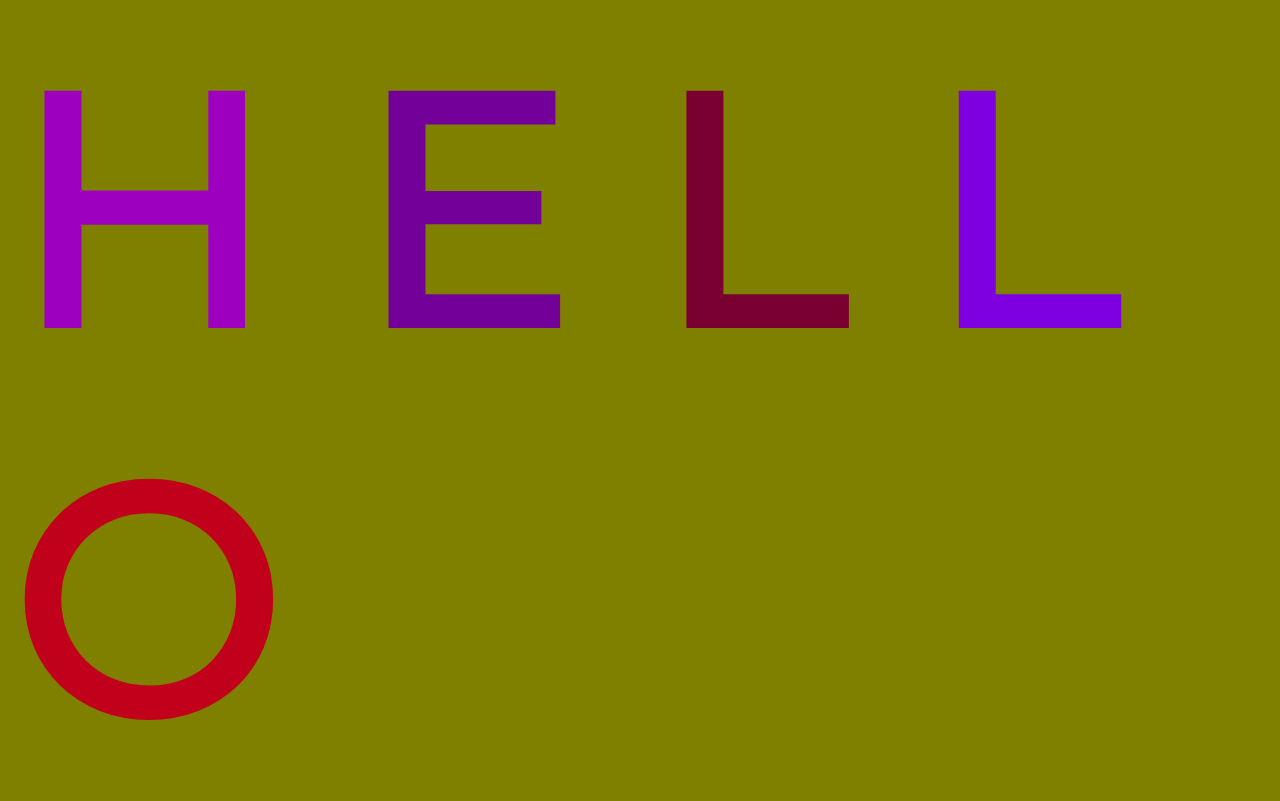
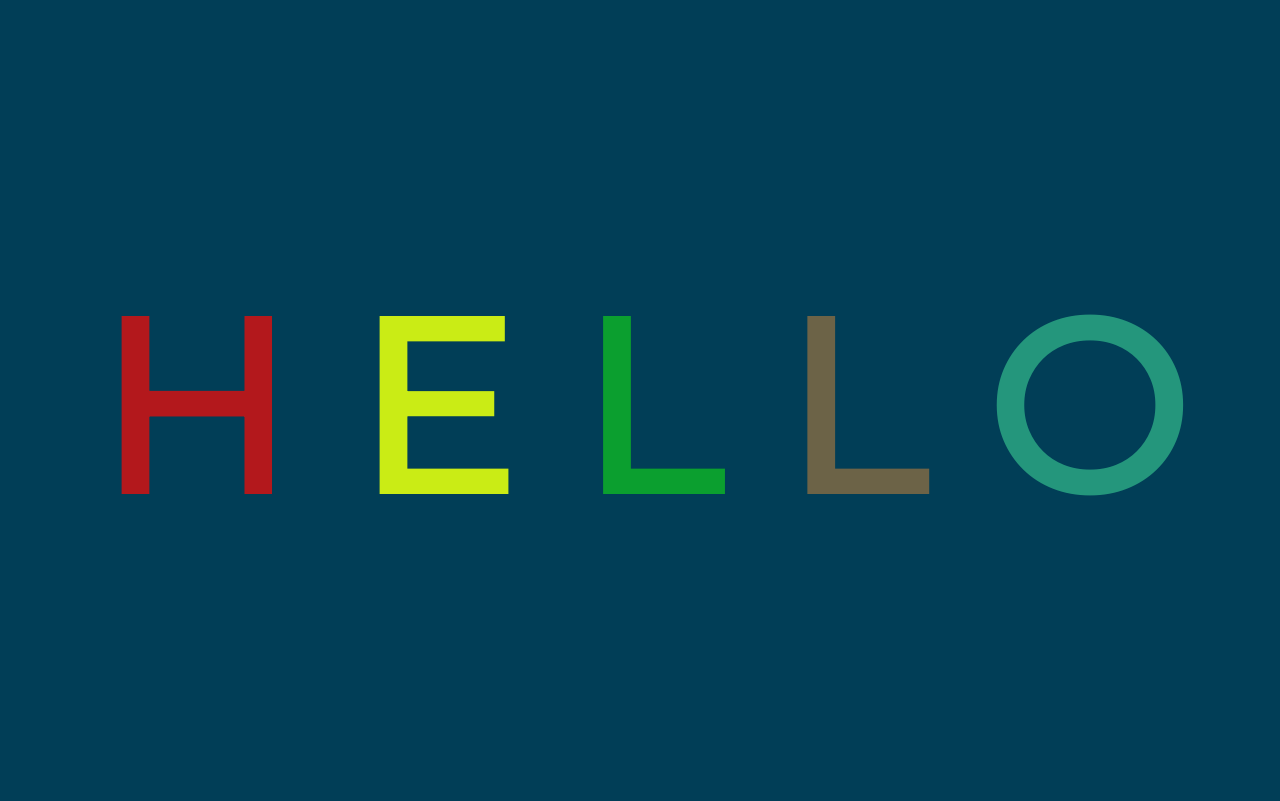
Before and after one commit to hannahsylee/AnimatedTextGitDemo, a plain HTML site: page index.html in a window 1280 px wide. Drawn offline with Linux system fonts and the light colour scheme.

Commit message:
Added g variable and change bg"

```diff
--- a/app.css
+++ b/app.css
@@ -3,11 +3,11 @@ body {
   justify-content: center;
   align-items: center;
   height: 100vh;
-  background-color:olive;
+  background-color: rgb(1, 62, 87);
 }
 
 h1 {
-  font-size: 20rem;
+  font-size: 15rem;
   font-family: Montserrat;
 }
 
--- a/app.js
+++ b/app.js
@@ -1,6 +1,6 @@
 function randomRGB() {
     const r = Math.floor(Math.random() * 256);
-    const g = 0;
+    const g = Math.floor(Math.random() * 256);
     const b = Math.floor(Math.random() * 256);
     return `rgb(${r},${g},${b})`
   }
```
